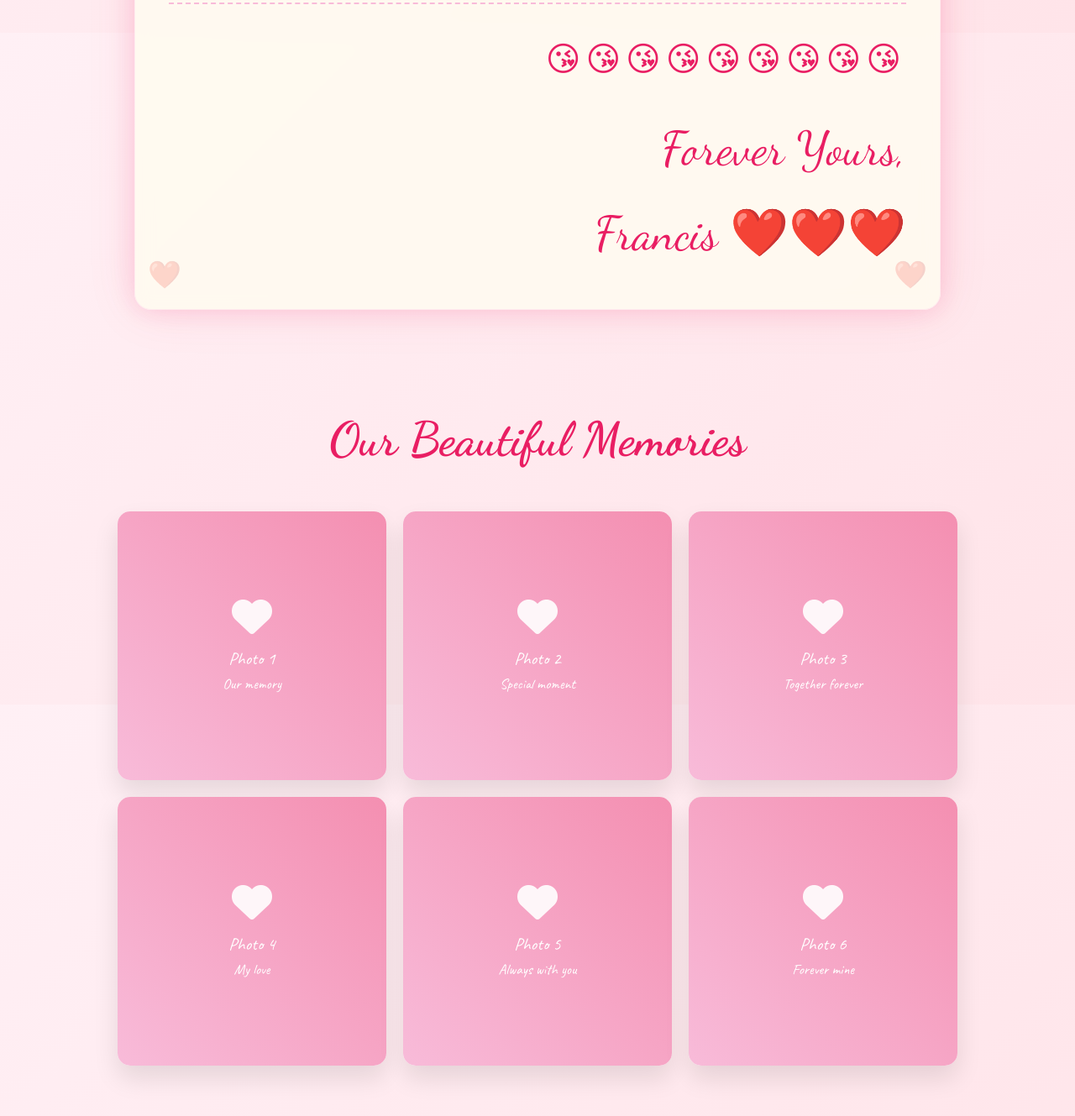
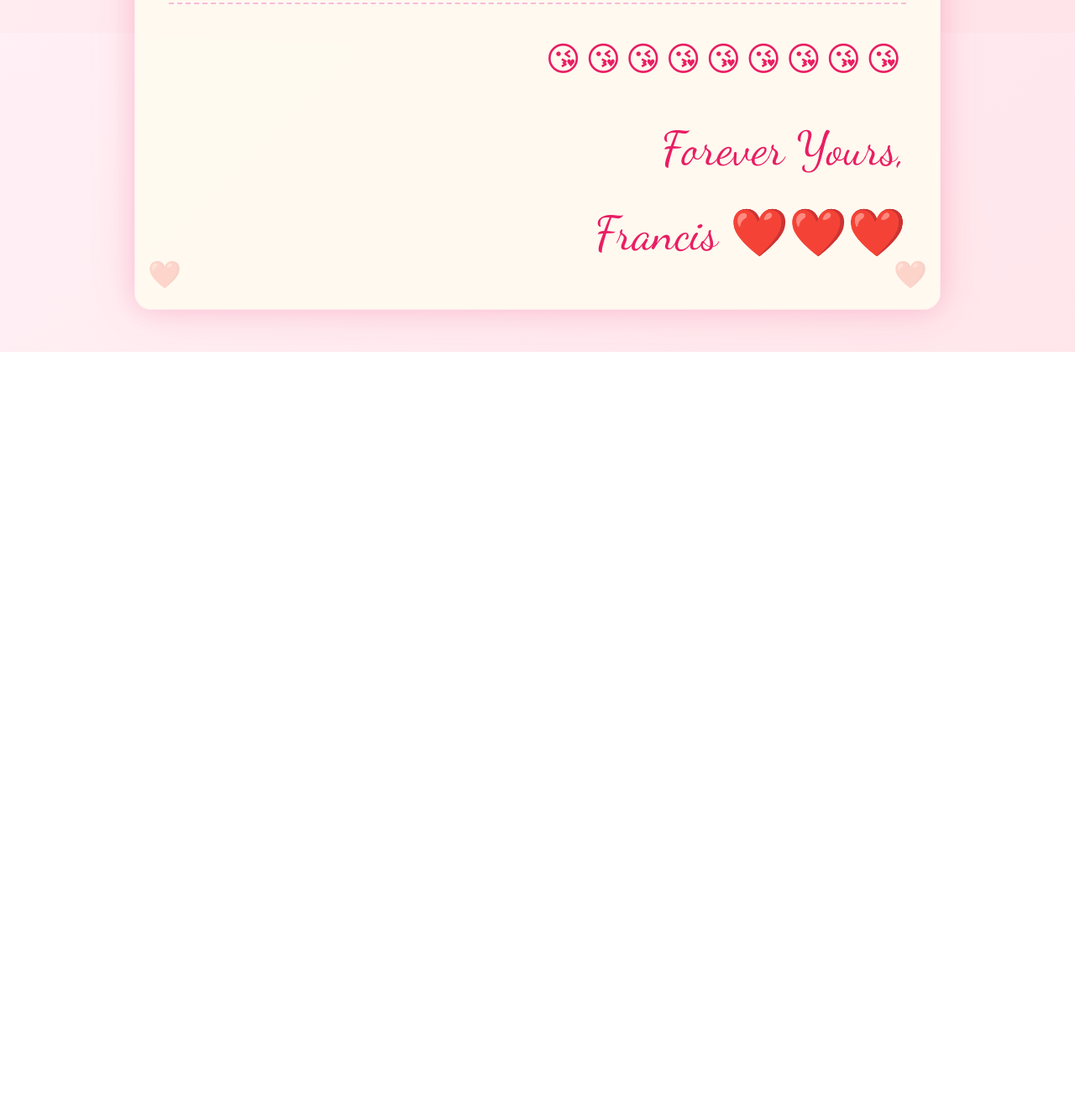
Before and after one commit to LimboICT/Formybaby, a plain HTML site: page index.html in a window 1280 px wide. Shown: the part 2361-3690 px from the top of the page at 84% size. After the commit the page ends 2780 px from the top, so only its background shows below. Drawn offline with nearby package versions, Linux system fonts and the light colour scheme.

Commit message:
Update index.html

```diff
--- a/index.html
+++ b/index.html
@@ -404,54 +404,6 @@
         </div>
     </section>
 
-    <section class="memories-section">
-        <h2 class="section-title">Our Beautiful Memories</h2>
-        <div class="photos-grid">
-            <div class="photo-item">
-                <div class="photo-placeholder">
-                    <i class="fas fa-heart"></i>
-                    <div>Photo 1</div>
-                    <small>Our memory</small>
-                </div>
-            </div>
-            <div class="photo-item">
-                <div class="photo-placeholder">
-                    <i class="fas fa-heart"></i>
-                    <div>Photo 2</div>
-                    <small>Special moment</small>
-                </div>
-            </div>
-            <div class="photo-item">
-                <div class="photo-placeholder">
-                    <i class="fas fa-heart"></i>
-                    <div>Photo 3</div>
-                    <small>Together forever</small>
-                </div>
-            </div>
-            <div class="photo-item">
-                <div class="photo-placeholder">
-                    <i class="fas fa-heart"></i>
-                    <div>Photo 4</div>
-                    <small>My love</small>
-                </div>
-            </div>
-            <div class="photo-item">
-                <div class="photo-placeholder">
-                    <i class="fas fa-heart"></i>
-                    <div>Photo 5</div>
-                    <small>Always with you</small>
-                </div>
-            </div>
-            <div class="photo-item">
-                <div class="photo-placeholder">
-                    <i class="fas fa-heart"></i>
-                    <div>Photo 6</div>
-                    <small>Forever mine</small>
-                </div>
-            </div>
-        </div>
-    </section>
-
     <script>
         document.addEventListener('DOMContentLoaded', function() {
             const floatingHearts = document.getElementById('floatingHearts');
```
